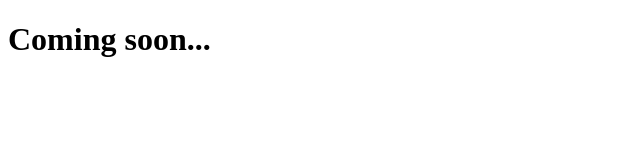
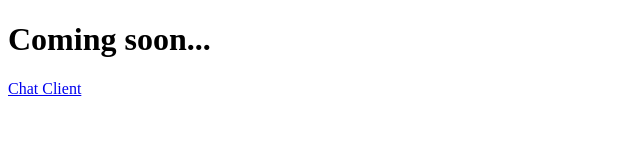
Before and after one commit to bloo0178/bloo0178.github.io, a plain HTML site: page index.html in a window 1280 px wide. Shown: the full height of the page, 0-640 px from the left. Drawn offline with Linux system fonts and the light colour scheme.

Commit message:
Link to chat client

```diff
--- a/index.html
+++ b/index.html
@@ -2,5 +2,6 @@
 <html>
 <body>
     <h1>Coming soon...</h1>
+    <a href="https://bloo178.github.io/chat-client/">Chat Client</a>
 </body>
 </html>
```
